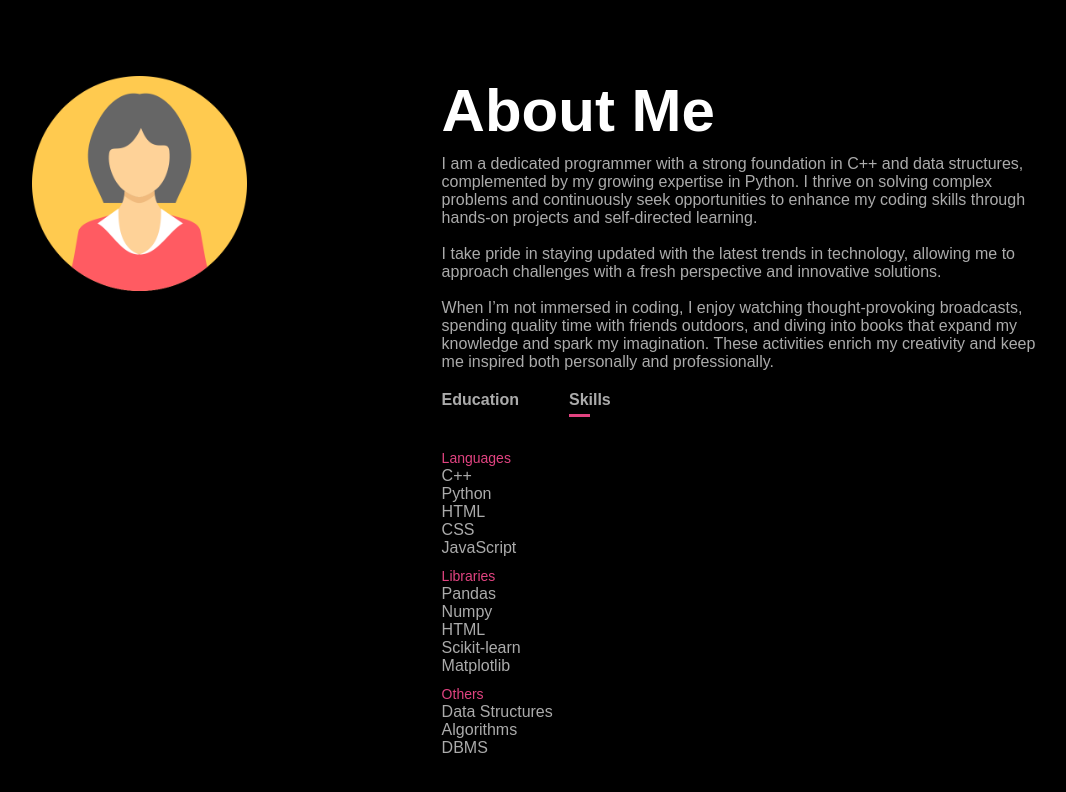
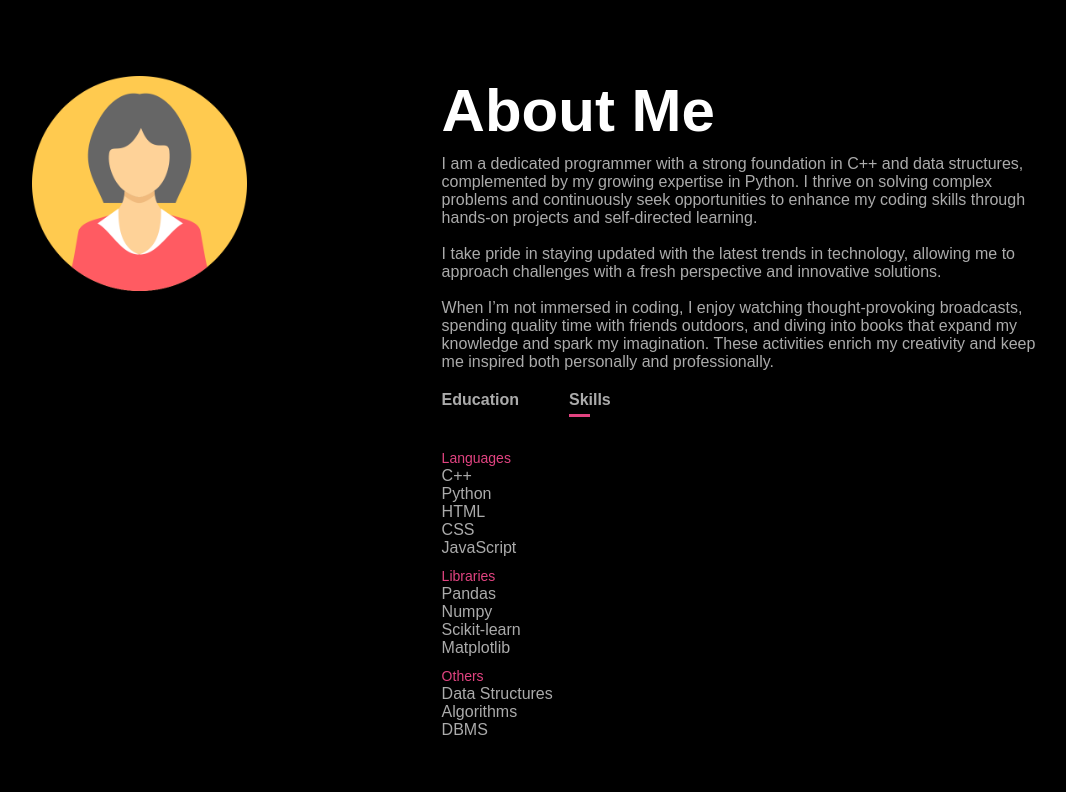
Before and after one commit to priyal1350/Portfolio, a plain HTML site: page index.html in a window 1280 px wide. Both pictures are taken after a click on the element "Skills". Shown: the part 814-1606 px from the top of the page, without its empty margins (96-1162 px from the left). Drawn offline with Linux system fonts and the light colour scheme.

Commit message:
Update index.html

```diff
--- a/index.html
+++ b/index.html
@@ -66,7 +66,7 @@
                 <div class="tab-contents" id="skills">
                     <ul>
                         <li><span>Languages</span><br>C++</br>Python</br>HTML</br>CSS</br>JavaScript</li>
-                        <li><span>Libraries</span><br>Pandas</br>Numpy</br>HTML</br> Scikit-learn</br>Matplotlib</li>
+                        <li><span>Libraries</span><br>Pandas</br>Numpy</br>Scikit-learn</br>Matplotlib</li>
                         <!-- <li><span>Machine Learning</span><br>ML Models</br>NLP</br>Data Analysis</li> -->
                         <li><span>Others</span><br>Data Structures</br>Algorithms</br>DBMS</li>
                     </ul>
```
